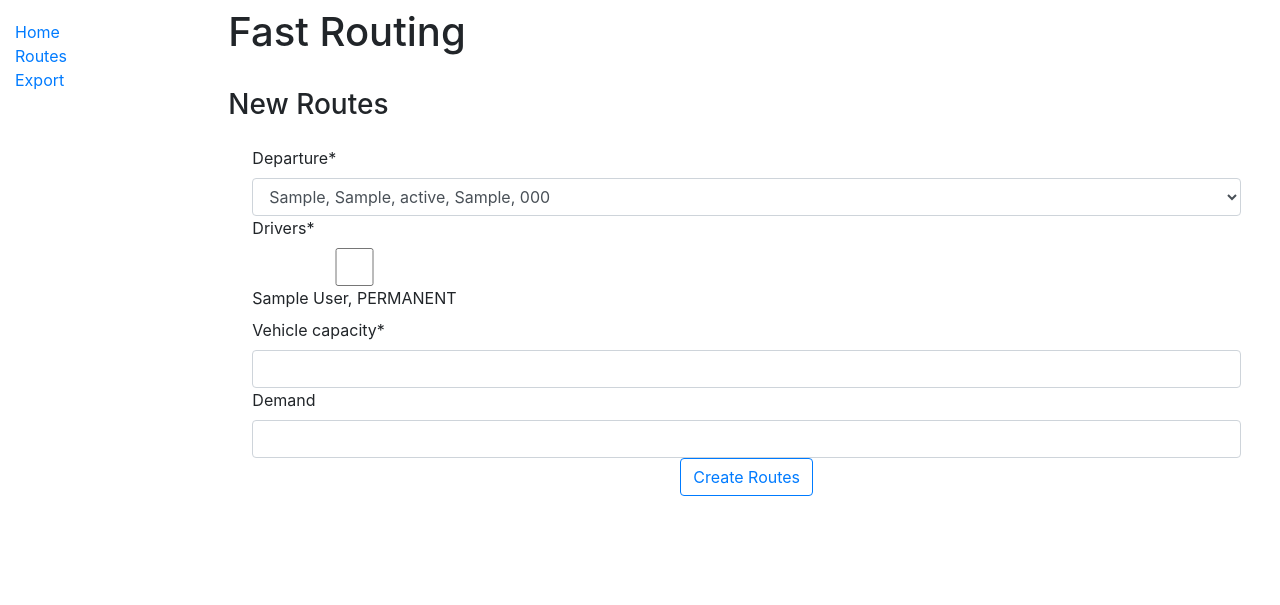
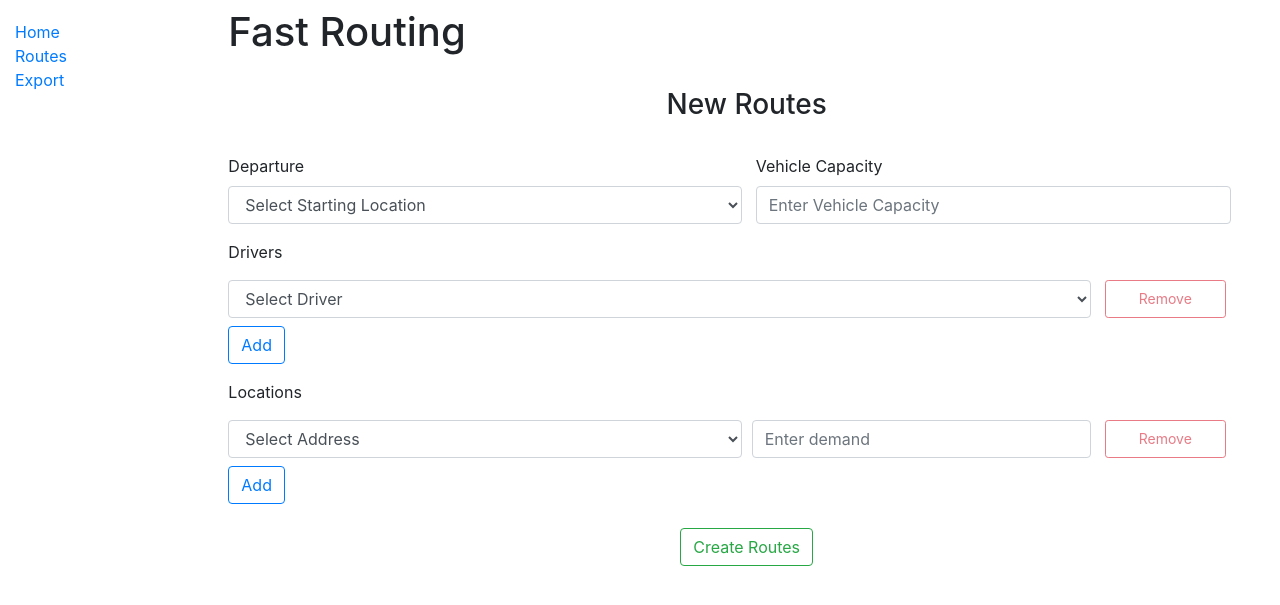
Before and after one commit to isossa/fast-routing, a Django app: page /cvrp/routes/new/ in a window 1280 px wide. Shown: the top 605 px of the page. Run offline with Django 3.2, Linux system fonts and the light colour scheme; tables that the repository leaves empty hold one stand-in row (values such as "Sample post"); some libraries are stand-ins or nearby versions.

Commit message:
Enhanced UI to dynamically add or remove drivers and locations.

```diff
--- a/django_projects/routing/cvrp/forms.py
+++ b/django_projects/routing/cvrp/forms.py
@@ -1,62 +1,116 @@
-import os.path
-
+from crispy_forms.helper import FormHelper
+from crispy_forms.layout import Layout, Row, Column, Submit
 from django import forms
+from django.forms import BaseFormSet
 
 from .models import Address, Driver
 
 
-class BuildRouteForm(forms.Form):
-
-    # def init(self, args, **kwargs):
-    #     super(BuildRouteForm, self).init(args, **kwargs)
-    #     # self.helper = FormHelper()
-    #     # self.helper.form_method = 'post'
-    #     self.helper.layout = Layout(
-    #         Row(
-    #             Column('dhcp_member', css_class='form-group col-md-6 mb-0'),
-    #             Column('router', css_class='form-group col-md-6 mb-0'),
-    #             css_class='form-row'
-    #         )
-
+def get_addresses():
     address_choices = list()
-    addresses = Address.objects.all().order_by('country', 'state', 'city',  'zipcode', 'street')
+    addresses = Address.objects.all().order_by('zipcode', 'country', 'state', 'city', 'street')
     print(len(addresses))
 
     for address in addresses:
         address_choices.append((address.__str__(), address.__str__()))
 
-    departure_field = forms.ChoiceField(widget=forms.Select(attrs={'class': 'form-control'}),
-                                        choices=address_choices, label="Departure")
+    return address_choices
 
-    drivers = Driver.objects.all().order_by('first_name', 'last_name')
+
+class DriverForm(forms.Form):
+    drivers = Driver.objects.all().order_by('role', 'first_name', 'last_name')
 
     driver_choices = list()
     for driver in drivers:
         driver_choices.append((driver.__str__(), driver.__str__()))
 
-    drivers_field = forms.MultipleChoiceField(widget=forms.CheckboxSelectMultiple(attrs={'class': 'form-control'}),
-                                              choices=driver_choices, label="Drivers")
+    driver_choices = [('', 'Select Driver')] + driver_choices
 
-    vehicle_capacity = forms.DecimalField(widget=forms.NumberInput(attrs={'class': 'form-control'}),
-                                          min_value=1)
-
-    BASE_DIR = os.environ['USERPROFILE']
-    # path_documents = os.path.join(BASE_DIR, 'Documents')
-    # drivers_availability = forms.FilePathField(path=path_documents)
-    # locations = forms.MultipleChoiceField(widget=forms.CheckboxSelectMultiple(attrs={'class': 'form-control'}),
-    #                                       choices=address_choices)
-    demand = forms.DecimalField(required=False,
-                                min_value=1,
-                                widget=forms.NumberInput(attrs={'class': 'form-control'}))
+    driver_field = forms.ChoiceField(
+        widget=forms.Select(attrs={'class': 'form-control'}),
+        choices=driver_choices, label="")
 
 
+# class DriverModelForm(forms.ModelForm):
+#     class Meta:
+#         model = models.Driver
+#         fields = ['first_name', 'last_name']
 
-# class DriverForm(forms.Form):
-#     drivers = Driver.objects.all().order_by('first_name', 'last_name')
-#
-#     driver_choices = list()
-#     for driver in drivers:
-#         driver_choices.append((driver.__str__(), driver.__str__()))
-#
-#     # drivers_field = forms.MultipleChoiceField(widget=forms.CheckboxSelectMultiple(attrs={'class': 'form-control'}),
-#     #                                           choices=driver_choices, label="Drivers")
+class BaseDriverFormSet(BaseFormSet):
+    def clean(self):
+        """
+        Adds validation to check that a driver is selected at most once.
+        """
+        if any(self.errors):
+            return
+
+        drivers = []
+
+        for form in self.forms:
+            if form.cleaned_data:
+                driver = form.cleaned_data['driver_field']
+
+                if driver in drivers:
+                    raise forms.ValidationError('Drivers must be selected at most once.')
+                else:
+                    drivers.append(driver)
+
+
+class LocationForm(forms.Form):
+    address_choices = get_addresses()
+    address_choices = [('', 'Select Address')] + address_choices
+    location_field = forms.ChoiceField(
+        widget=forms.Select(attrs={'class': 'form-control selectpciker',
+                                   'data-live-search': 'true',
+                                   'searchable': 'Search here...'}),
+        choices=address_choices, label='Address')
+    demand_field = forms.DecimalField(
+        min_value=1,
+        widget=forms.NumberInput(attrs={'class': 'form-control',
+                                        'placeholder': 'Enter demand'}))
+
+    # def __init__(self, *args, **kwargs):
+    #     super(LocationForm, self).__init__(*args, **kwargs)
+    #     self.helper = FormHelper()
+    #     self.helper.layout = Layout(
+    #         Row(
+    #             Column('location_field', css_class='form-group col-md-6 mb-2'),
+    #             Column('demand_field', css_class='form-group col-md-6 mb-0'),
+    #             css_class='form-row'
+    #         ),
+    #     )
+
+
+class BaseLocationFormSet(BaseFormSet):
+    pass
+
+
+class BuildRouteForm(forms.Form):
+    address_choices = get_addresses()
+    departure_choices = [('', 'Select Starting Location')]
+    departure_choices.extend(address_choices)
+    departure_field = forms.ChoiceField(
+        widget=forms.Select(attrs={'class': 'form-control'}),
+        choices=departure_choices, label="Departure")
+
+    vehicle_capacity_field = forms.DecimalField(
+        label="Vehicle Capacity",
+        widget=forms.NumberInput(attrs={'class': 'form-control',
+                                        'placeholder': 'Enter Vehicle Capacity'}),
+        min_value=1)
+
+    def __init__(self, *args, **kwargs):
+        super().__init__(*args, **kwargs)
+        self.helper = FormHelper()
+        # self.helper.form_id = 'id-buildRouteForm'
+        self.helper.form_method = 'post'
+        # self.helper.form_class = 'blueForms'
+        # self.helper.form_action = 'new_route'  # 'routing_request'
+        # self.helper.add_input(Submit('Create Routes', 'Submit'))
+        self.helper.layout = Layout(
+            Row(
+                Column('departure_field', css_class='form-group col-md-6 mb-0'),
+                Column('vehicle_capacity_field', css_class='form-group col-md-6 mb-0'),
+                css_class='form-row'
+            )
+        )
--- a/django_projects/routing/cvrp/templates/base_generic.html
+++ b/django_projects/routing/cvrp/templates/base_generic.html
@@ -7,6 +7,9 @@
         <link rel="stylesheet" href="https://cdn.jsdelivr.net/npm/bootstrap@4.5.3/dist/css/bootstrap.min.css" integrity="sha384-TX8t27EcRE3e/ihU7zmQxVncDAy5uIKz4rEkgIXeMed4M0jlfIDPvg6uqKI2xXr2" crossorigin="anonymous">
         {% load static %}
         <link rel="stylesheet" href="{% static 'css/styles.css' %}">
+
+        <!-- <script src="static/js/jquery.min.js"></script> -->
+        <script src="https://code.jquery.com/jquery-3.3.1.min.js"></script>
     </head>
     <body>
         <div class="container-fluid p-8">
@@ -29,7 +32,8 @@
                         <br/>
                     {% endblock %}
 
-                    {% block content %}{% endblock %}
+                    {% block content %}
+                    {% endblock %}
                 </div>
             </div>
         </div>
--- a/django_projects/routing/cvrp/templates/create_routes.html
+++ b/django_projects/routing/cvrp/templates/create_routes.html
@@ -1,25 +1,137 @@
 {% extends "base_generic.html" %}
 {% load crispy_forms_tags %}
+
 {% block title%} <title>New Routes | Fast Routing</title>{% endblock %}
 
 {% block content %}
-  <h3>New Routes</h3>
+  <div class="text-center">
+    <h3>New Routes</h3>
+  </div>
 
-  <form action="{% url 'new_route' %}" method="post" class="uniForm m-4">
+  <br>
+
+  <form action="{% url 'new_route' %}" method="post">
     {% csrf_token %}
 
-    {{ route_form|crispy}}
-<!--    <table class="m-4">-->
-<!--      {{ route_form.as_p }}-->
-<!--    </table>-->
+    <div class="form-group">
+      <div class="form-row">
+        <div class="col-md-6">
+          <label id="id-departure">Departure</label>
+          {{ route_form.departure_field }}
+        </div>
 
-<!--    <table class="m-4">-->
-<!--      {{ driver_form.as_p }}-->
-<!--    </table>-->
+        <div class="col-md-6 row pl-4 pr-4">
+          <label id="id-vehicle-capacity">Vehicle Capacity</label>
+          {{ route_form.vehicle_capacity_field }}
+        </div>
+      </div>
+    </div>
 
-    <div class="d-flex align-items-center justify-content-center">
-      <input type="submit" value="Create Routes" class="btn btn-outline-primary">
+    <div class="form-group">
+      <label title="driver-form-group">Drivers</label>
+
+      {% for driver in driver_form %}
+        <div class="form-row driver-container">
+          <div class="col-md-10 mt-2">
+            {{ driver }}
+          </div>
+
+          <div class="col-md-2 row pl-4">
+            <button class="col btn btn-outline-danger btn-sm mt-2 mr-4 remove-driver-btn" type="button" disabled aria-disabled="true">Remove</button>
+          </div>
+        </div>
+      {% endfor %}
+
+      <div>
+        <button class="btn btn-outline-primary mt-2 mr-4 add-driver-btn" type="button">Add</button>
+      </div>
+    </div>
+
+    <div class="form-group">
+      <label title="location-form-group">Locations</label>
+
+      {% for location in location_form %}
+      <div class="form-row location-container">
+        <div class="col-md-6 mt-2">
+          {{ location.location_field }}
+        </div>
+
+        <div class="col-md-4 mt-2">
+          {{ location.demand_field }}
+        </div>
+
+        <div class="col-md-2 row pl-4">
+          <button class="col btn btn-outline-danger btn-sm mt-2 mr-4 remove-location-btn" type="button" disabled aria-disabled="true">Remove</button>
+        </div>
+      </div>
+      {% endfor %}
+
+      <div>
+        <button class="btn btn-outline-primary mt-2 mr-4 add-location-btn" type="button">Add</button>
+      </div>
+    </div>
+
+    <div class="d-flex align-items-center justify-content-center m-4">
+      <button class="btn btn-outline-success" type="submit">Create Routes</button>
     </div>
 
   </form>
+
+  <div class="form-group driver-copy" style="display: none">
+    {% for driver in driver_form %}
+      <div class="form-row">
+        <div class="col-md-10 mt-2">
+          {{ driver }}
+        </div>
+
+        <div class="col-md-2 row pl-4">
+          <button class="col btn btn-outline-danger btn-sm mt-2 mr-4 remove-driver-btn" type="button">Remove</button>
+        </div>
+      </div>
+    {% endfor %}
+  </div>
+
+  <div class="form-group location-copy" style="display:none">
+    {% for location in location_form %}
+      <div class="form-row">
+        <div class="col-md-6 mt-2">
+          {{ location.location_field }}
+        </div>
+
+        <div class="col-md-4 mt-2">
+          {{ location.demand_field }}
+        </div>
+
+        <div class="col-md-2 row pl-4">
+          <button class="col btn btn-outline-danger btn-sm mt-2 mr-4 remove-location-btn" type="button">Remove</button>
+        </div>
+      </div>
+    {% endfor %}
+  </div>
+
+  <script type="text/javascript">
+    $(document).ready(function() {
+      $("body").on("click", ".add-driver-btn", function(){
+        console.log("clicked add driver");
+        var index = $(".driver-copy").html();
+        $(".driver-container").after(index);
+      });
+
+      $("body").on("click", ".remove-driver-btn", function(){
+        console.log("clicked remove driver");
+        $(this).parents(".form-row").remove();
+      });
+
+      $("body").on("click", ".add-location-btn", function(){
+        console.log("clicked add location");
+        var index = $(".location-copy").html();
+        $(".location-container").after(index);
+      });
+
+      $("body").on("click", ".remove-location-btn", function(){
+        console.log("clicked remove location");
+        $(this).parents(".form-row").remove();
+      });
+    });
+  </script>
 {% endblock %}
--- a/django_projects/routing/cvrp/templates/export_home.html
+++ b/django_projects/routing/cvrp/templates/export_home.html
@@ -7,7 +7,9 @@
 
 <div class="container">
   {% if routes %}
-
+    {%for route in routes %}
+      <div class="row">{{ route }}</div>
+    {% endfor %}
   {% else %}
     <div class="row align-items-center justify-content-center p-4">
       <p style="font-size:18px">No routes to export!
--- a/django_projects/routing/cvrp/views.py
+++ b/django_projects/routing/cvrp/views.py
@@ -1,13 +1,13 @@
 import pandas as pd
+from django.forms import modelformset_factory, formset_factory
 from django.http import HttpResponseRedirect
-from django.shortcuts import render, get_object_or_404
+from django.shortcuts import render
 from django.urls import reverse
 from django.views import generic
 
-from .base.services import Geocoding
-from .forms import BuildRouteForm
+from .base import common
+from .forms import BuildRouteForm, DriverForm, BaseDriverFormSet, LocationForm, BaseLocationFormSet
 from .models import Driver, Route, Location, Address
-from .base import common
 from .utils import dataframeutils
 
 
@@ -76,6 +76,14 @@ def build_routes(request):
 
 
 def add_route(request):
+    number_drivers = Driver.objects.count()
+    DriverFormSet = formset_factory(DriverForm, formset=BaseDriverFormSet, extra=1, max_num=number_drivers)
+    driver_form = DriverFormSet()  # queryset=Driver.objects.none()
+
+    number_addresses = Address.objects.count()
+    LocationFormSet = formset_factory(LocationForm, formset=BaseLocationFormSet, extra=1, max_num=number_addresses)
+    location_form = LocationFormSet()
+
     if request.method == "POST":
         # address = get_object_or_404(Address)
         form = BuildRouteForm(request.POST)
@@ -90,7 +98,8 @@ def add_route(request):
 
     context = {
         'route_form': BuildRouteForm(),
-        # 'driver_form': DriverForm()
+        'driver_form': driver_form,
+        'location_form': location_form,
     }
     return render(request, 'create_routes.html', context)
 
--- a/django_projects/routing/routing/settings.py
+++ b/django_projects/routing/routing/settings.py
@@ -39,6 +39,7 @@ INSTALLED_APPS = [
     'django.contrib.staticfiles',
     'cvrp.apps.CvrpConfig',
     'crispy_forms',
+    'django_tables2',
 ]
 
 MIDDLEWARE = [
@@ -120,3 +121,5 @@ USE_TZ = True
 # https://docs.djangoproject.com/en/3.0/howto/static-files/
 
 STATIC_URL = '/static/'
+
+CRISPY_TEMPLATE_PACK = 'bootstrap4'
```
Also changed, not shown: django_projects/routing/cvrp/models.py (+5 -21 lines).
